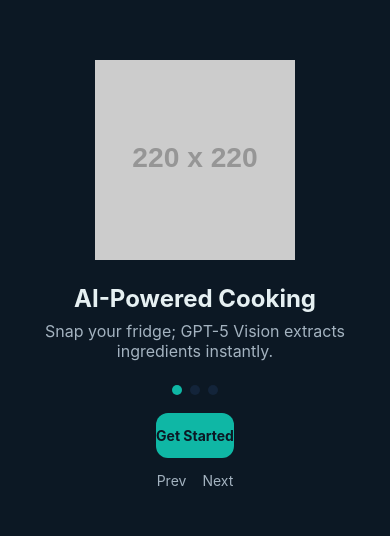
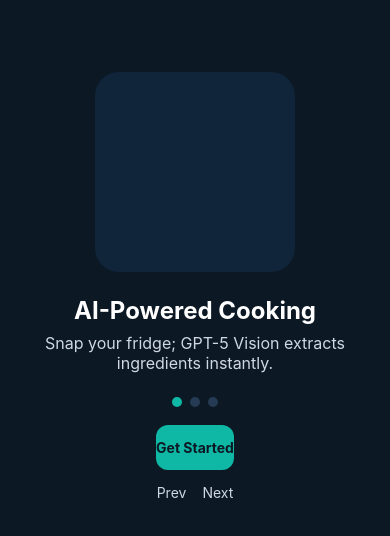
Before and after one commit to bhoyee/GlucoForager, a React Native app in the folder mobile-app/: screen /Login in a window 390 px wide. Shown: the part 148-684 px from the top of the page. Built offline with nearby package versions, Linux system fonts and the light colour scheme.

Commit message:
feat(mobile): polish onboarding/login and fix ingredient search flow

```diff
--- a/mobile-app/src/screens/LoginScreen.js
+++ b/mobile-app/src/screens/LoginScreen.js
@@ -1,5 +1,5 @@
 import React, { useState } from 'react';
-import { View, Text, TextInput, TouchableOpacity, Alert } from 'react-native';
+import { View, Text, TextInput, TouchableOpacity, Alert, ActivityIndicator, Image } from 'react-native';
 import Header from '../components/common/Header';
 import Button from '../components/common/Button';
 import { globalStyles, colors } from '../styles/global';
@@ -10,6 +10,7 @@ const LoginScreen = ({ navigation }) => {
   const [email, setEmail] = useState('');
   const [password, setPassword] = useState('');
   const { login } = useAuth();
+  const [loading, setLoading] = useState(false);
 
   const toMessage = (val) => {
     if (typeof val === 'string') return val;
@@ -27,6 +28,12 @@ const LoginScreen = ({ navigation }) => {
   };
 
   const handleLogin = async () => {
+    if (!email || !password) {
+      Alert.alert('Login failed', 'Email and password are required');
+      return;
+    }
+    setLoading(true);
+    try {
       const res = await loginApi(email, password);
       if (res.access_token) {
         login(email, res.access_token);
@@ -34,11 +41,19 @@ const LoginScreen = ({ navigation }) => {
       } else {
         Alert.alert('Login failed', toMessage(res.detail));
       }
+    } catch (e) {
+      Alert.alert('Login failed', 'Please check your connection and try again.');
+    } finally {
+      setLoading(false);
+    }
   };
 
   return (
-    <View style={globalStyles.screen}>
+    <View style={[globalStyles.screen, { justifyContent: 'center' }]}>
+      <View style={{ alignItems: 'center', marginBottom: 16 }}>
+        <Image source={require('../../assets/icons/app-icon.png')} style={{ width: 96, height: 96, marginBottom: 8 }} />
         <Header title="Login" />
+      </View>
       <TextInput
         value={email}
         onChangeText={setEmail}
@@ -54,7 +69,8 @@ const LoginScreen = ({ navigation }) => {
         secureTextEntry
         style={{ backgroundColor: colors.surface, color: colors.text, padding: 12, borderRadius: 10, marginBottom: 10 }}
       />
-      <Button label="Login" onPress={handleLogin} />
+      <Button label={loading ? 'Signing in...' : 'Login'} onPress={handleLogin} disabled={loading} />
+      {loading ? <ActivityIndicator color={colors.primary} style={{ marginTop: 8 }} /> : null}
       <TouchableOpacity onPress={() => navigation.navigate('Signup')} style={{ marginTop: 12 }}>
         <Text style={{ color: colors.accent }}>No account? Sign up</Text>
       </TouchableOpacity>
--- a/mobile-app/src/screens/ProfileScreen.js
+++ b/mobile-app/src/screens/ProfileScreen.js
@@ -8,6 +8,11 @@ import { useSubscription } from '../context/SubscriptionContext';
 const ProfileScreen = ({ navigation }) => {
   const { user, logout } = useAuth();
   const { tier, isPremium } = useSubscription();
+
+  const handleLogout = () => {
+    logout();
+    navigation.reset({ index: 0, routes: [{ name: 'Login' }] });
+  };
 
   return (
     <View style={globalStyles.screen}>
@@ -21,7 +26,7 @@ const ProfileScreen = ({ navigation }) => {
           {isPremium ? 'Open Premium Dashboard' : 'Upgrade to Premium'}
         </Text>
       </TouchableOpacity>
-      <TouchableOpacity onPress={logout}>
+      <TouchableOpacity onPress={handleLogout}>
         <Text style={{ color: colors.muted }}>Log out</Text>
       </TouchableOpacity>
     </View>
--- a/mobile-app/src/screens/ResultsScreen.js
+++ b/mobile-app/src/screens/ResultsScreen.js
@@ -11,7 +11,7 @@ const ResultsScreen = ({ route }) => {
     <ScrollView style={globalStyles.screen}>
       <Header title="AI-Generated Recipes" />
       <Text style={[globalStyles.subheading, { marginBottom: 12 }]}>
-        Based on your fridge scan. {filters.length ? `Filters: ${filters.join(', ')}` : 'No filters applied.'}
+        Based on your ingredients. {filters.length ? `Filters: ${filters.join(', ')}` : 'No filters applied.'}
       </Text>
 
       {detected.length ? (
--- a/mobile-app/src/screens/SignUpScreen.js
+++ b/mobile-app/src/screens/SignUpScreen.js
@@ -1,5 +1,5 @@
 import React, { useState } from 'react';
-import { View, Text, TextInput, TouchableOpacity, Alert } from 'react-native';
+import { View, Text, TextInput, TouchableOpacity, Alert, ActivityIndicator, Image } from 'react-native';
 import Header from '../components/common/Header';
 import Button from '../components/common/Button';
 import { globalStyles, colors } from '../styles/global';
@@ -10,6 +10,7 @@ const SignUpScreen = ({ navigation }) => {
   const [email, setEmail] = useState('');
   const [password, setPassword] = useState('');
   const { login } = useAuth();
+  const [loading, setLoading] = useState(false);
 
   const toMessage = (val) => {
     if (typeof val === 'string') return val;
@@ -27,6 +28,12 @@ const SignUpScreen = ({ navigation }) => {
   };
 
   const handleSignup = async () => {
+    if (!email || !password) {
+      Alert.alert('Signup failed', 'Email and password are required');
+      return;
+    }
+    setLoading(true);
+    try {
       const res = await signupApi(email, password);
       if (res.access_token) {
         login(email, res.access_token);
@@ -34,11 +41,19 @@ const SignUpScreen = ({ navigation }) => {
       } else {
         Alert.alert('Signup failed', toMessage(res.detail));
       }
+    } catch (e) {
+      Alert.alert('Signup failed', 'Please check your connection and try again.');
+    } finally {
+      setLoading(false);
+    }
   };
 
   return (
-    <View style={globalStyles.screen}>
+    <View style={[globalStyles.screen, { justifyContent: 'center' }]}>
+      <View style={{ alignItems: 'center', marginBottom: 16 }}>
+        <Image source={require('../../assets/icons/app-icon.png')} style={{ width: 96, height: 96, marginBottom: 8 }} />
         <Header title="Create account" />
+      </View>
       <TextInput
         value={email}
         onChangeText={setEmail}
@@ -54,7 +69,8 @@ const SignUpScreen = ({ navigation }) => {
         secureTextEntry
         style={{ backgroundColor: colors.surface, color: colors.text, padding: 12, borderRadius: 10, marginBottom: 10 }}
       />
-      <Button label="Create Free Account" onPress={handleSignup} />
+      <Button label={loading ? 'Creating account...' : 'Create Free Account'} onPress={handleSignup} disabled={loading} />
+      {loading ? <ActivityIndicator color={colors.primary} style={{ marginTop: 8 }} /> : null}
       <Text style={{ color: colors.muted, marginTop: 6 }}>Start with 3 free AI scans daily.</Text>
       <TouchableOpacity onPress={() => navigation.navigate('Login')} style={{ marginTop: 12 }}>
         <Text style={{ color: colors.accent }}>Have an account? Login</Text>
--- a/mobile-app/src/screens/WelcomeScreen.js
+++ b/mobile-app/src/screens/WelcomeScreen.js
@@ -26,13 +26,27 @@ const WelcomeScreen = ({ navigation }) => {
   const slide = slides[index];
 
   return (
-    <View style={[globalStyles.screen, { justifyContent: 'center', alignItems: 'center' }]}>
-      <Image
-        source={{ uri: 'https://via.placeholder.com/220x220.png?text=GlucoForager' }}
-        style={{ width: 200, height: 200, marginBottom: 24 }}
-      />
-      <Text style={globalStyles.heading}>{slide.title}</Text>
-      <Text style={[globalStyles.subheading, { textAlign: 'center' }]}>{slide.subtitle}</Text>
+    <View
+      style={[
+        globalStyles.screen,
+        { justifyContent: 'center', alignItems: 'center', paddingTop: 40, backgroundColor: '#0C1824' },
+      ]}
+    >
+      <View
+        style={{
+          width: 200,
+          height: 200,
+          borderRadius: 24,
+          backgroundColor: '#10243a',
+          alignItems: 'center',
+          justifyContent: 'center',
+          marginBottom: 24,
+        }}
+      >
+        <Image source={require('../../assets/icons/app-icon.png')} style={{ width: 120, height: 120 }} />
+      </View>
+      <Text style={[globalStyles.heading, { color: '#fff', textAlign: 'center' }]}>{slide.title}</Text>
+      <Text style={[globalStyles.subheading, { textAlign: 'center', color: '#cfd8e3' }]}>{slide.subtitle}</Text>
       <View style={{ flexDirection: 'row', marginVertical: 12 }}>
         {slides.map((_, i) => (
           <View
@@ -41,7 +55,7 @@ const WelcomeScreen = ({ navigation }) => {
               width: 10,
               height: 10,
               borderRadius: 5,
-              backgroundColor: i === index ? colors.primary : colors.surface,
+              backgroundColor: i === index ? colors.primary : '#243b53',
               marginHorizontal: 4,
             }}
           />
@@ -50,10 +64,10 @@ const WelcomeScreen = ({ navigation }) => {
       <Button label="Get Started" onPress={() => navigation.replace('Login')} />
       <View style={{ flexDirection: 'row', marginTop: 8 }}>
         <TouchableOpacity onPress={prev} style={{ marginHorizontal: 8 }}>
-          <Text style={{ color: colors.muted }}>Prev</Text>
+          <Text style={{ color: '#cfd8e3' }}>Prev</Text>
         </TouchableOpacity>
         <TouchableOpacity onPress={next} style={{ marginHorizontal: 8 }}>
-          <Text style={{ color: colors.muted }}>Next</Text>
+          <Text style={{ color: '#cfd8e3' }}>Next</Text>
         </TouchableOpacity>
       </View>
     </View>
```
Also changed, not shown: mobile-app/src/screens/HomeScreen.js (+37 -9 lines). Lines whose indentation alone changed are shown as unchanged.
